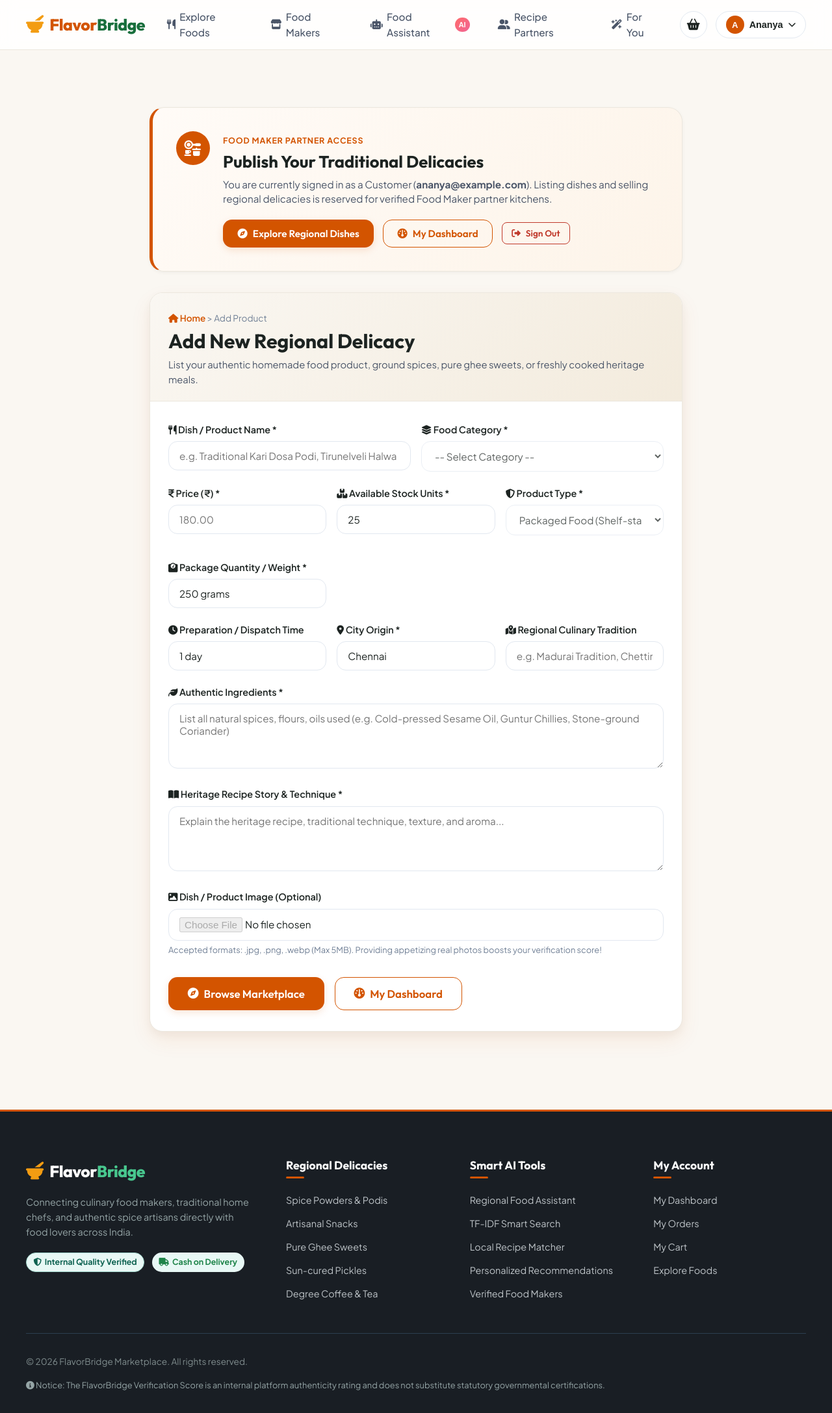
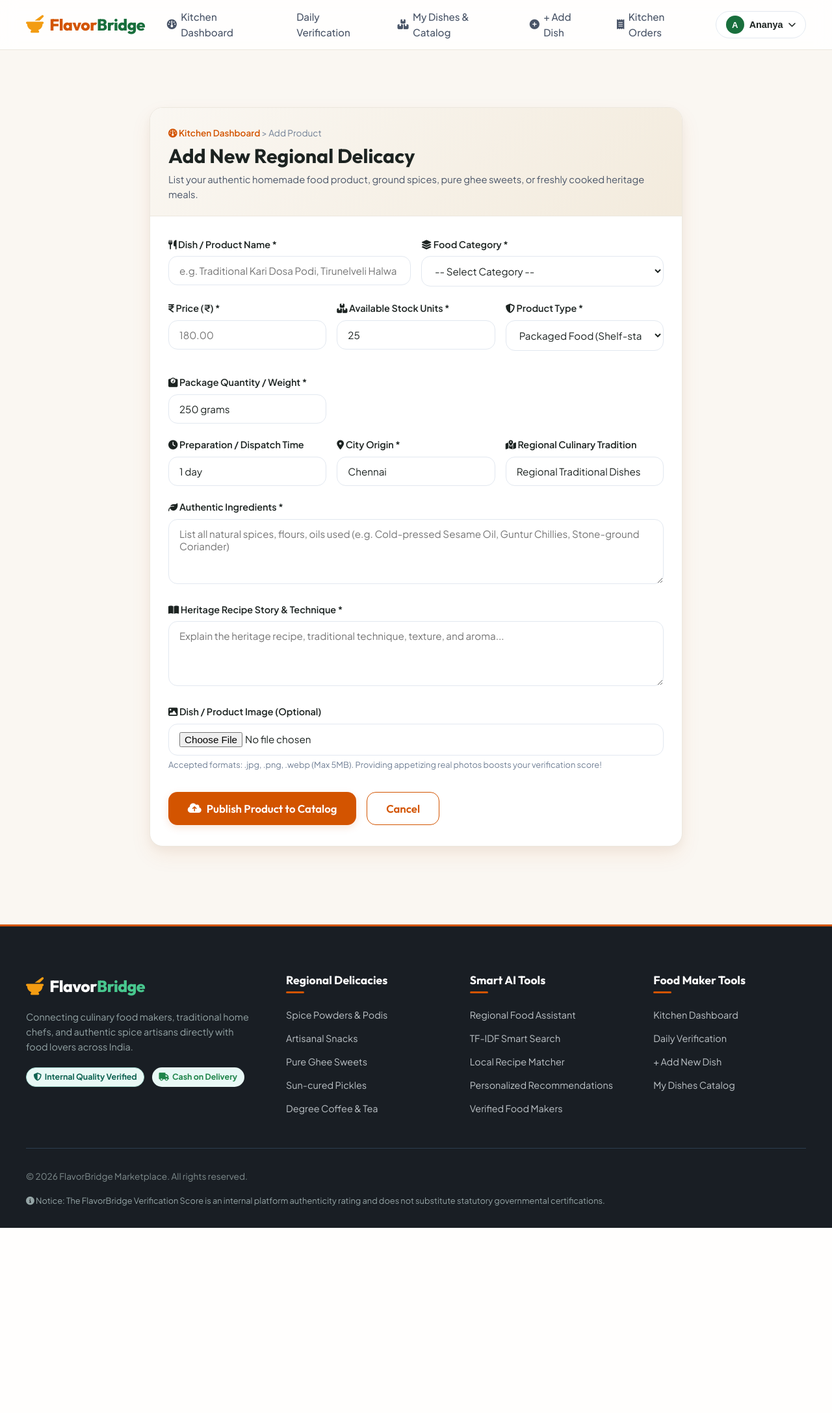
Before and after one commit to Nithishkanna0821/flavorBridge, a Flask app: page /add-product in a window 1280 px wide. Shown: the whole page at 65% size. After the commit the page ends 1890 px from the top, so only its background shows below. Run offline with Flask 3, Linux system fonts and the light colour scheme; a user stored in the database is signed in; data comes from the database, SQL or seed files in the repository; both versions use the stored data as it was after the commit.

Commit message:
Remove duplicate guidance card on add-product and streamline access flow

```diff
--- a/backend/routes/product_routes.py
+++ b/backend/routes/product_routes.py
@@ -136,25 +136,26 @@ def add_product():
     user_id = session.get('user_id')
     user = User.query.get(user_id) if user_id else None
 
-    # If visitor is not logged in or is not a food maker:
-    if not user or user.role != 'food_maker':
-        if request.method == 'POST':
-            flash('Please sign in to your Food Maker partner account to publish products.', 'warning')
-            return redirect(url_for('auth.login', role='food_maker', next=url_for('product.add_product')))
+    # If visitor is not logged in, redirect them directly to sign in with next target
+    if not user:
+        flash('Please sign in to your Food Maker partner account to add new dishes.', 'info')
+        return redirect(url_for('auth.login', role='food_maker', next=url_for('product.add_product')))
 
-        # Render add_product.html with guidance card and disabled preview
-        return render_template(
-            'add_product.html',
-            categories=FOOD_CATEGORIES,
-            maker=None,
-            is_authenticated_maker=False,
-            current_user=user
-        )
+    # Seamlessly activate food maker capabilities for any authenticated user
+    if user.role != 'food_maker':
+        user.role = 'food_maker'
+        session['user_role'] = 'food_maker'
+        db.session.commit()
 
-    # User is an authenticated food maker
+    # Ensure maker kitchen profile exists
     maker = FoodMaker.query.filter_by(user_id=user.id).first()
     if not maker:
-        maker = FoodMaker(user_id=user.id, speciality='Authentic Regional Cuisine', years_experience=3)
+        maker = FoodMaker(
+            user_id=user.id,
+            speciality='Authentic Regional Cuisine',
+            years_experience=3,
+            cuisines='Regional Traditional Dishes'
+        )
         maker.calculate_verification_score()
         db.session.add(maker)
         db.session.commit()
@@ -163,7 +164,7 @@ def add_product():
         is_valid, err_msg = validate_product_data(request.form)
         if not is_valid:
             flash(err_msg, 'danger')
-            return render_template('add_product.html', categories=FOOD_CATEGORIES, maker=maker, is_authenticated_maker=True)
+            return render_template('add_product.html', categories=FOOD_CATEGORIES, maker=maker)
 
         name = request.form.get('name', '').strip()
         category = request.form.get('category', '').strip()
@@ -217,7 +218,7 @@ def add_product():
         flash(f'Product "{name}" ({net_quantity}) added successfully to your regional kitchen catalog!', 'success')
         return redirect(url_for('product.my_products'))
 
-    return render_template('add_product.html', categories=FOOD_CATEGORIES, maker=maker, is_authenticated_maker=True)
+    return render_template('add_product.html', categories=FOOD_CATEGORIES, maker=maker)
 
 
 @product_bp.route('/edit-product/<int:product_id>', methods=['GET', 'POST'])
--- a/frontend/templates/add_product.html
+++ b/frontend/templates/add_product.html
@@ -5,62 +5,13 @@
 {% block content %}
 <div class="container container-narrow" style="padding: 3.5rem 1.25rem;">
 
-  {% if not is_authenticated_maker %}
-    <!-- Friendly Guidance Banner for Guests / Customers -->
-    <div class="form-card" style="margin-bottom: 2rem; border-left: 5px solid var(--primary); background: linear-gradient(135deg, #FFFBF7 0%, #FDF4E9 100%);">
-      <div style="display: flex; align-items: flex-start; gap: 1.25rem; flex-wrap: wrap;">
-        <div style="width: 52px; height: 52px; border-radius: 50%; background: var(--primary); color: #FFFFFF; display: flex; align-items: center; justify-content: center; font-size: 1.5rem; flex-shrink: 0;">
-          <i class="fa-solid fa-kitchen-set"></i>
-        </div>
-        <div style="flex: 1; min-width: 260px;">
-          <div style="display: inline-block; font-size: 0.78rem; text-transform: uppercase; letter-spacing: 0.8px; font-weight: 700; color: var(--primary); margin-bottom: 0.35rem;">
-            Food Maker Partner Access
-          </div>
-          <h2 style="font-size: 1.6rem; color: var(--dark); margin: 0 0 0.5rem;">Publish Your Traditional Delicacies</h2>
-          {% if current_user %}
-            <p style="color: var(--gray-dark); font-size: 0.95rem; margin-bottom: 1.25rem; line-height: 1.5;">
-              You are currently signed in as a Customer (<strong>{{ current_user.email }}</strong>). Listing dishes and selling regional delicacies is reserved for verified Food Maker partner kitchens.
-            </p>
-            <div style="display: flex; gap: 0.85rem; flex-wrap: wrap; align-items: center;">
-              <a href="{{ url_for('product.products_list') }}" class="btn btn-primary" id="btn-browse-delicacies">
-                <i class="fa-solid fa-compass"></i> Explore Regional Dishes
-              </a>
-              <a href="{{ url_for('auth.customer_dashboard') }}" class="btn btn-outline" id="btn-customer-dash">
-                <i class="fa-solid fa-gauge"></i> My Dashboard
-              </a>
-              <a href="{{ url_for('auth.logout') }}" class="btn btn-outline btn-sm" style="border-color: var(--danger); color: var(--danger);">
-                <i class="fa-solid fa-right-from-bracket"></i> Sign Out
-              </a>
-            </div>
-          {% else %}
-            <p style="color: var(--gray-dark); font-size: 0.95rem; margin-bottom: 1.25rem; line-height: 1.5;">
-              FlavorBridge connects artisanal food artisans, home chefs, and traditional sweet & spice makers directly with food lovers across India. Sign in or register your kitchen to add your dishes.
-            </p>
-            <div style="display: flex; gap: 0.85rem; flex-wrap: wrap;">
-              <a href="{{ url_for('auth.login', role='food_maker', next=url_for('product.add_product')) }}" class="btn btn-primary" id="btn-guest-maker-login">
-                <i class="fa-solid fa-right-to-bracket"></i> Sign In to Food Maker Portal
-              </a>
-              <a href="{{ url_for('auth.register', role='food_maker') }}" class="btn btn-outline" id="btn-guest-maker-register" style="border-color: var(--primary); color: var(--primary); background: #FFFFFF;">
-                <i class="fa-solid fa-user-plus"></i> Register as a Food Maker
-              </a>
-            </div>
-          {% endif %}
-        </div>
-      </div>
-    </div>
-  {% endif %}
-
   <!-- Product Form Card -->
   <div class="form-card" style="box-shadow: var(--shadow-lg); border-radius: 20px; overflow: hidden; padding: 0;">
 
     <!-- Header Banner -->
     <div style="background: linear-gradient(135deg, #FAF7F2, #F3EBDD); padding: 1.75rem 1.75rem 1.25rem; border-bottom: 1px solid #ECE7DE;">
       <div style="font-size: 0.85rem; color: var(--gray-medium); margin-bottom: 0.35rem;">
-        {% if is_authenticated_maker %}
         <a href="{{ url_for('food_maker.dashboard') }}" style="color: var(--primary); font-weight: 600;"><i class="fa-solid fa-gauge"></i> Kitchen Dashboard</a> &gt; <span>Add Product</span>
-        {% else %}
-          <a href="{{ url_for('index') }}" style="color: var(--primary); font-weight: 600;"><i class="fa-solid fa-house"></i> Home</a> &gt; <span>Add Product</span>
-        {% endif %}
       </div>
       <h1 style="font-size: 1.9rem; color: var(--dark); margin: 0 0 0.35rem;">Add New Regional Delicacy</h1>
       <p style="color: var(--gray-dark); font-size: 0.92rem; margin: 0;">
@@ -74,12 +25,12 @@
         <div class="form-row">
           <div class="form-group">
             <label class="form-label" for="prod-name"><i class="fa-solid fa-utensils"></i> Dish / Product Name *</label>
-            <input type="text" id="prod-name" name="name" class="form-control" placeholder="e.g. Traditional Kari Dosa Podi, Tirunelveli Halwa" required {{ '' if is_authenticated_maker else 'disabled' }}>
+            <input type="text" id="prod-name" name="name" class="form-control" placeholder="e.g. Traditional Kari Dosa Podi, Tirunelveli Halwa" required>
           </div>
 
           <div class="form-group">
             <label class="form-label" for="prod-category"><i class="fa-solid fa-layer-group"></i> Food Category *</label>
-            <select id="prod-category" name="category" class="form-control" required {{ '' if is_authenticated_maker else 'disabled' }}>
+            <select id="prod-category" name="category" class="form-control" required>
               <option value="">-- Select Category --</option>
               {% for cat in categories %}
                 <option value="{{ cat }}">{{ cat }}</option>
@@ -91,17 +42,17 @@
         <div class="form-row">
           <div class="form-group">
             <label class="form-label" for="prod-price"><i class="fa-solid fa-indian-rupee-sign"></i> Price (₹) *</label>
-            <input type="number" id="prod-price" name="price" class="form-control" placeholder="180.00" step="0.5" min="1" required {{ '' if is_authenticated_maker else 'disabled' }}>
+            <input type="number" id="prod-price" name="price" class="form-control" placeholder="180.00" step="0.5" min="1" required>
           </div>
 
           <div class="form-group">
             <label class="form-label" for="prod-stock"><i class="fa-solid fa-boxes-stacked"></i> Available Stock Units *</label>
-            <input type="number" id="prod-stock" name="stock" class="form-control" value="25" min="0" required {{ '' if is_authenticated_maker else 'disabled' }}>
+            <input type="number" id="prod-stock" name="stock" class="form-control" value="25" min="0" required>
           </div>
 
           <div class="form-group">
             <label class="form-label" for="prod-type"><i class="fa-solid fa-shield-halved"></i> Product Type *</label>
-            <select id="prod-type" name="product_type" class="form-control" required {{ '' if is_authenticated_maker else 'disabled' }}>
+            <select id="prod-type" name="product_type" class="form-control" required>
               <option value="Packaged Food">Packaged Food (Shelf-stable)</option>
               <option value="Fresh Food">Fresh Food (Cooked on-demand)</option>
             </select>
@@ -109,69 +60,51 @@
 
           <div class="form-group">
             <label class="form-label" for="prod-net-qty"><i class="fa-solid fa-weight-scale"></i> Package Quantity / Weight *</label>
-            <input type="text" id="prod-net-qty" name="net_quantity" class="form-control" placeholder="e.g. 250 grams, 500g, 1 kg" value="250 grams" required {{ '' if is_authenticated_maker else 'disabled' }}>
+            <input type="text" id="prod-net-qty" name="net_quantity" class="form-control" placeholder="e.g. 250 grams, 500g, 1 kg" value="250 grams" required>
           </div>
         </div>
 
         <div class="form-row">
           <div class="form-group">
             <label class="form-label" for="prod-prep-time"><i class="fa-solid fa-clock"></i> Preparation / Dispatch Time</label>
-            <input type="text" id="prod-prep-time" name="preparation_time" class="form-control" placeholder="e.g. 1 day / 45 mins" value="1 day" {{ '' if is_authenticated_maker else 'disabled' }}>
+            <input type="text" id="prod-prep-time" name="preparation_time" class="form-control" placeholder="e.g. 1 day / 45 mins" value="1 day">
           </div>
 
           <div class="form-group">
             <label class="form-label" for="prod-city"><i class="fa-solid fa-location-dot"></i> City Origin *</label>
-            <input type="text" id="prod-city" name="city" class="form-control" value="{{ (maker.user.city if maker and maker.user else '') or 'Chennai' }}" required {{ '' if is_authenticated_maker else 'disabled' }}>
+            <input type="text" id="prod-city" name="city" class="form-control" value="{{ (maker.user.city if maker and maker.user else '') or 'Chennai' }}" required>
           </div>
 
           <div class="form-group">
             <label class="form-label" for="prod-region"><i class="fa-solid fa-map-location-dot"></i> Regional Culinary Tradition</label>
-            <input type="text" id="prod-region" name="region" class="form-control" placeholder="e.g. Madurai Tradition, Chettinad" value="{{ (maker.cuisines if maker else '') or '' }}" {{ '' if is_authenticated_maker else 'disabled' }}>
+            <input type="text" id="prod-region" name="region" class="form-control" placeholder="e.g. Madurai Tradition, Chettinad" value="{{ (maker.cuisines if maker else '') or '' }}">
           </div>
         </div>
 
         <div class="form-group">
           <label class="form-label" for="prod-ingredients"><i class="fa-solid fa-leaf"></i> Authentic Ingredients *</label>
-          <textarea id="prod-ingredients" name="ingredients" class="form-control" rows="2" placeholder="List all natural spices, flours, oils used (e.g. Cold-pressed Sesame Oil, Guntur Chillies, Stone-ground Coriander)" required {{ '' if is_authenticated_maker else 'disabled' }}></textarea>
+          <textarea id="prod-ingredients" name="ingredients" class="form-control" rows="2" placeholder="List all natural spices, flours, oils used (e.g. Cold-pressed Sesame Oil, Guntur Chillies, Stone-ground Coriander)" required></textarea>
         </div>
 
         <div class="form-group">
           <label class="form-label" for="prod-description"><i class="fa-solid fa-book-open"></i> Heritage Recipe Story & Technique *</label>
-          <textarea id="prod-description" name="description" class="form-control" rows="3" placeholder="Explain the heritage recipe, traditional technique, texture, and aroma..." required {{ '' if is_authenticated_maker else 'disabled' }}></textarea>
+          <textarea id="prod-description" name="description" class="form-control" rows="3" placeholder="Explain the heritage recipe, traditional technique, texture, and aroma..." required></textarea>
         </div>
 
         <div class="form-group">
           <label class="form-label" for="prod-image"><i class="fa-solid fa-image"></i> Dish / Product Image (Optional)</label>
-          <input type="file" id="prod-image" name="image" class="form-control" accept=".jpg,.jpeg,.png,.webp" {{ '' if is_authenticated_maker else 'disabled' }}>
+          <input type="file" id="prod-image" name="image" class="form-control" accept=".jpg,.jpeg,.png,.webp">
           <div style="font-size: 0.8rem; color: var(--gray-medium); margin-top: 4px;">
             Accepted formats: .jpg, .png, .webp (Max 5MB). Providing appetizing real photos boosts your verification score!
           </div>
         </div>
 
-        {% if is_authenticated_maker %}
         <div style="display: flex; gap: 1rem; margin-top: 2rem; flex-wrap: wrap;">
           <button type="submit" class="btn btn-primary btn-lg" id="btn-save-product">
             <i class="fa-solid fa-cloud-arrow-up"></i> Publish Product to Catalog
           </button>
           <a href="{{ url_for('product.my_products') }}" class="btn btn-outline btn-lg">Cancel</a>
         </div>
-        {% elif current_user %}
-          <div style="display: flex; gap: 1rem; margin-top: 2rem; flex-wrap: wrap; align-items: center;">
-            <a href="{{ url_for('product.products_list') }}" class="btn btn-primary btn-lg">
-              <i class="fa-solid fa-compass"></i> Browse Marketplace
-            </a>
-            <a href="{{ url_for('auth.customer_dashboard') }}" class="btn btn-outline btn-lg">
-              <i class="fa-solid fa-gauge"></i> My Dashboard
-            </a>
-          </div>
-        {% else %}
-          <div style="display: flex; gap: 1rem; margin-top: 2rem; flex-wrap: wrap; align-items: center;">
-            <a href="{{ url_for('auth.login', role='food_maker', next=url_for('product.add_product')) }}" class="btn btn-primary btn-lg">
-              <i class="fa-solid fa-right-to-bracket"></i> Sign In as Food Maker to Publish
-            </a>
-            <a href="{{ url_for('product.products_list') }}" class="btn btn-outline btn-lg">Browse Marketplace</a>
-          </div>
-        {% endif %}
       </form>
     </div>
   </div>
```
Also changed, not shown: database/database.db. Lines whose indentation alone changed are shown as unchanged.
